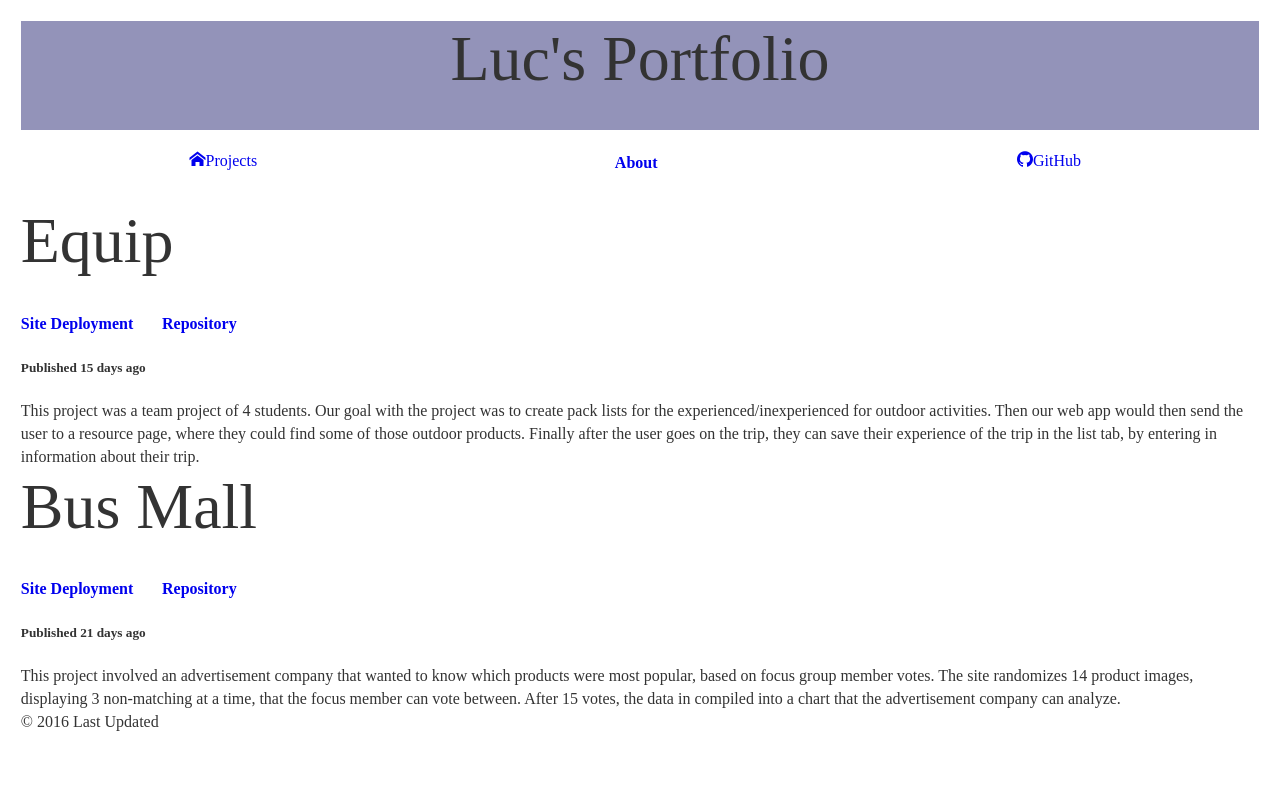
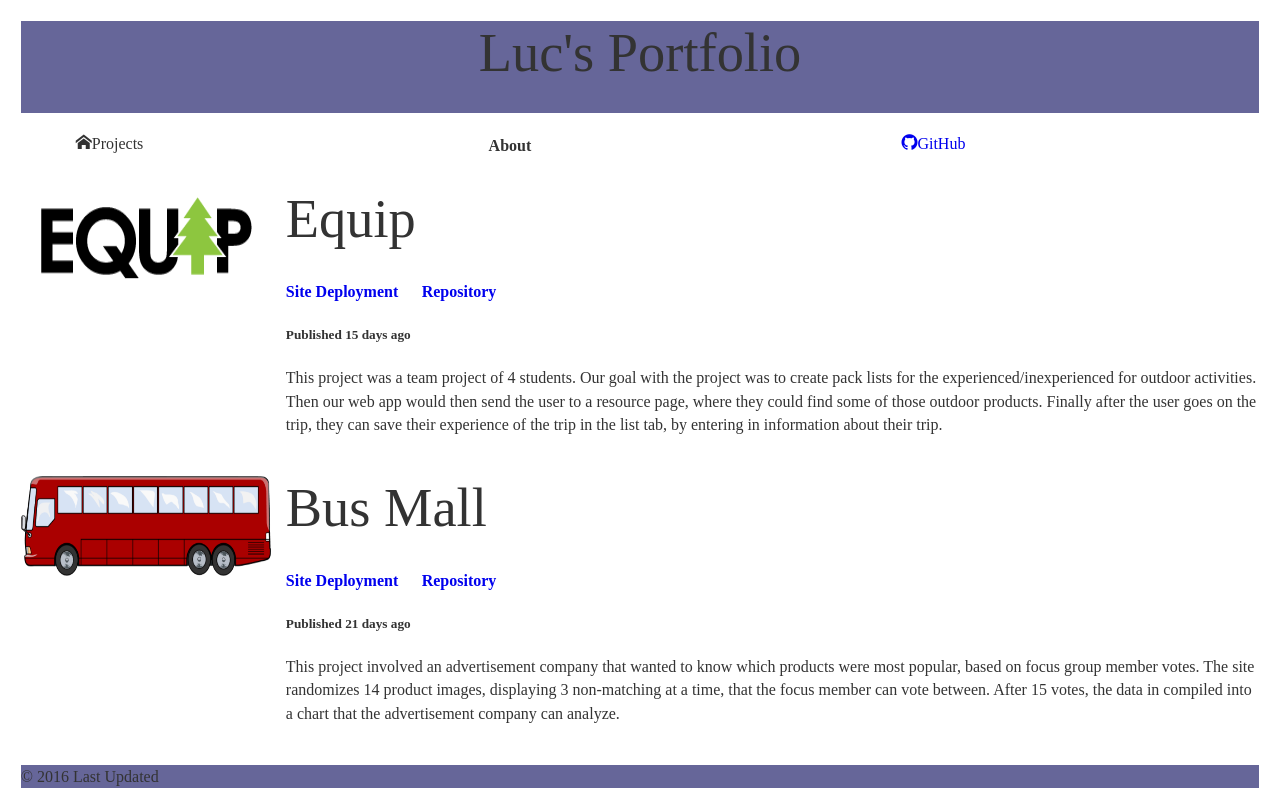
Before and after one commit to Ho-Luc/Portfolio, a plain HTML site: page index.html in a window 1280 px wide. Drawn offline with nearby package versions, Linux system fonts and the light colour scheme; files whose address does not match are found by name.

Commit message:
CSS restructuring, added project imgs, redid constructor for more fuctionality, projectView in IFEE cleaned up index.html

```diff
--- a/css/base.css
+++ b/css/base.css
@@ -1,4 +1,3 @@
-
 img {
   max-width: 100%;
 }
@@ -15,7 +14,6 @@ body {
   padding: 1%;
   background-color: white;
   font-family: 'Libre Baskerville', serif;
-  font-weight: 400;
   line-height: 1.45;
   color: #333;
 }
@@ -35,13 +33,18 @@ h1, h2, h3, h4 {
 
 h1 {
   margin-top: 0;
-  font-size: 3.998em;
+  font-size: 3.4em;
 }
 
-h2 {font-size: 2.827em;}
+h2 {font-size: 2.3em;}
 
-h3 {font-size: 1.999em;}
+h3 {font-size: 1.8em;}
 
 h4 {font-size: 1.414em;}
 
 small, .font_small {font-size: 0.707em;}
+
+footer {
+
+  background-color: #666699;
+}
--- a/css/layout.css
+++ b/css/layout.css
@@ -1,12 +1,20 @@
-
 .profile-pic {
   height: 100%;
 }
 .site-header {
+  background-color: #666699;
   display: flex;
   justify-content: center;
 }
-
+.project-body-container {
+  display: flex;
+  margin-bottom: 40px;
+}
 .icon-menu {
   float: right;
 }
+.logo-img {
+  height: 100px;
+  width: 250px;
+  margin-right: 15px;
+}
--- a/css/modules.css
+++ b/css/modules.css
@@ -1,7 +1,6 @@
-.site-header {
-  background-color: #9393b9;
-}
+/*outline: dotted 1px red; are still in CSS to mark potential future changes*/
 
+/*Mobile view*/
 .main-nav ul {
   display: none;
 }
@@ -9,7 +8,7 @@
   width: 80%;
   /*outline: dotted 1px red;*/
   display: flex;
-  justify-content: center;
+  flex-direction: row;
 }
 .main-nav:hover ul {
   display: block;
@@ -20,10 +19,17 @@
 .icon-menu {
 font-size: 2.5em;
 }
+.project-body-container {
+  flex-direction: column;
+}
 
+/*Desktop view*/
 @media only screen and (min-width: 640px) {
   .icon-menu {
     display: none;
+  }
+  .project-body-container {
+    flex-direction: row;
   }
   .main-nav ul {
     display: flex;
@@ -35,13 +41,12 @@ font-size: 2.5em;
   }
   .main-nav li:hover {
     background-color: #e6ac00;
-    /*width: 90px;*/
   }
   .main-nav li {
     /*outline: dotted 1px red;*/
     display: flex;
     padding: 5px;
-    margin: 0 10px;
+    margin: 0 50px;
   }
   ul {
     padding: 0;
--- a/data/projects.json
+++ b/data/projects.json
@@ -4,13 +4,15 @@
     "url": "http://ho-luc.github.io/busMall/",
     "repoUrl": "http://github.com/Ho-Luc/busMall",
     "publishedOn": "2016-1-22",
-    "body": "This project involved an advertisement company that wanted to know which products were most popular, based on focus group member votes. The site randomizes 14 product images, displaying 3 non-matching at a time, that the focus member can vote between. After 15 votes, the data in compiled into a chart that the advertisement company can analyze."
+    "body": "This project involved an advertisement company that wanted to know which products were most popular, based on focus group member votes. The site randomizes 14 product images, displaying 3 non-matching at a time, that the focus member can vote between. After 15 votes, the data in compiled into a chart that the advertisement company can analyze.",
+    "img": "img/busmall-logo.png"
   },
   {
     "title": "Equip",
     "url": "http://heyduckd.github.io/equip/",
     "repoUrl": "http://github.com/heyduckd/equip/tree/master",
     "publishedOn": "2016-1-28",
-    "body": "This project was a team project of 4 students. Our goal with the project was to create pack lists for the experienced/inexperienced for outdoor activities. Then our web app would then send the user to a resource page, where they could find some of those outdoor products. Finally after the user goes on the trip, they can save their experience of the trip in the list tab, by entering in information about their trip."
+    "body": "This project was a team project of 4 students. Our goal with the project was to create pack lists for the experienced/inexperienced for outdoor activities. Then our web app would then send the user to a resource page, where they could find some of those outdoor products. Finally after the user goes on the trip, they can save their experience of the trip in the list tab, by entering in information about their trip.",
+    "img": "img/equiplogo.png"
   }
 ]
--- a/index.html
+++ b/index.html
@@ -9,6 +9,8 @@
   <link rel="stylesheet" href="css/modules.css">
 
   <script id="project-template" type="text/x-handlebars-template">
+    <div class="project-body-container">
+      <img class="logo-img" src="{{img}}">
       <article>
         <header>
           <h1>{{title}}</h1>
@@ -18,6 +20,7 @@
         </header>
         <section class="project-body">{{{body}}}</section>
       </article>
+    </div>
   </script>
 </head>
 
@@ -28,12 +31,11 @@
   <nav class="main-nav">
     <div class="icon-menu"></div>
     <ul>
-        <li class="tab" data-content="project-articles"><a href="#" class="icon-home">Projects</a></li>
-        <li class="tab" data-content="about"><a href="#">About</a></li>
+      <li class="tab" data-content="project-articles"><a class="icon-home">Projects</a></li>
+      <li class="tab" data-content="about"><a >About</a></li>
       <li><a href="https://github.com/Ho-Luc" class="icon-github">GitHub </a></li>
     </ul>
   </nav>
-
   <main>
     <section id="project-articles" class="tab-content"></section>
     <section id="about" class="tab-content">
--- a/js/app.js
+++ b/js/app.js
@@ -1,10 +1,15 @@
 (function(module) {
   function GenerateProjects(opts) {
-    this.title = opts.title;
-    this.url = opts.url;
-    this.repoUrl = opts.repoUrl;
-    this.publishedOn = opts.publishedOn;
-    this.body = opts.body;
+    Object.keys(opts).forEach(function(a, idx, keys) {
+      this[a] = opts[a];
+    }, this);
+    //The code below, is there for studying purposes (need to ask TA's) to understand how keys work//
+    // this.title = opts.title;
+    // this.url = opts.url;
+    // this.repoUrl = opts.repoUrl;
+    // this.publishedOn = opts.publishedOn;
+    // this.body = opts.body;
+    // this.img = opts.img;
   }
 
   GenerateProjects.all = [];
@@ -23,9 +28,9 @@
     });
     GenerateProjects.all = rawData.map(function(ele) {
       return new GenerateProjects(ele);
-      // GenerateProjects.all.push(new GenerateProjects(ele));
     });
   };
+
   GenerateProjects.fetchAll = function(viewInit) {
     if(localStorage.rawData) {
       GenerateProjects.loadAll(JSON.parse(localStorage.rawData));
--- a/js/projectView.js
+++ b/js/projectView.js
@@ -1,7 +1,7 @@
+(function(module) {
   var projectView = {};
 
   projectView.handleMainNav = function () {
-  $('#about').hide();
     $('.main-nav').on('click', '.tab', function (){
       var $contentContainer = $('main > section');
       var $navVal = $(this).data('content');
@@ -18,5 +18,9 @@ projectView.initIndexPage = function() {
     GenerateProjects.all.forEach(function(a) {
       $('#project-articles').append(a.toHtml());
     });
+    $('#about').hide();
     projectView.handleMainNav();
   };
+
+  module.projectView = projectView;
+}(window));
```
Also changed, not shown: img/busmall-logo.png (added). Lines whose indentation alone changed are shown as unchanged.
